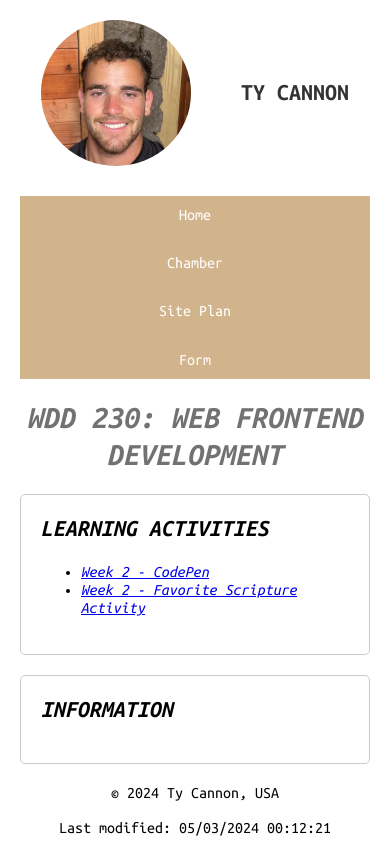
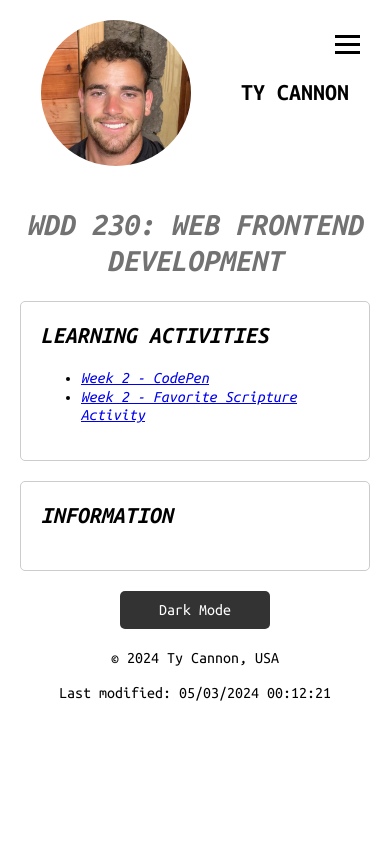
Before and after one commit to tycannon1/wdd230, a plain HTML site: page index.html in a window 390 px wide. Drawn offline with Linux system fonts and the light colour scheme.

Commit message:
hamburger menu and dark mode

```diff
--- a/index.html
+++ b/index.html
@@ -25,10 +25,17 @@
     <header>
         <div class="header-content">
         <img src="images/IMG_22693.JPG" alt="Your Profile Image">
-        <span>TY CANNON</span>
+        <h2>TY CANNON</h2>
+
     </div>
-    </header>
-    <nav>
+
+    <button id="menu" aria-label="Toggle Navigation Menu">
+        <span class="icon-bar"></span>
+        <span class="icon-bar"></span>
+        <span class="icon-bar"></span>
+    </button>
+
+    <nav class="navigation">
         <ul>
             <li><a href="#">Home</a></li>
             <li><a href="#">Chamber</a></li>
@@ -36,6 +43,10 @@
             <li><a href="#">Form</a></li>
         </ul>
     </nav>
+
+    </header>
+
+
     <main>
         <h1>WDD 230: WEB FRONTEND DEVELOPMENT</h1>
         <div class="card-container">
@@ -51,6 +62,7 @@
 
             </section>
         </div>
+        <button id="darkModeToggle">Dark Mode</button>
         <div class="footer-container">
             <footer>
                 <p id="copyright"></p>
--- a/scripts/getDates.js
+++ b/scripts/getDates.js
@@ -9,3 +9,23 @@ const lastModifiedDate = document.lastModified;
 
 // Populate the second paragraph with the last modified date
 document.getElementById("lastModified").textContent = `Last modified: ${lastModifiedDate}`;
+
+const hamButton = document.querySelector('#menu');
+const navigation = document.querySelector('.navigation');
+
+hamButton.addEventListener('click', () => {
+    navigation.classList.toggle('open');
+    hamButton.classList.toggle('open');
+});
+
+const darkModeToggle = document.getElementById('darkModeToggle');
+
+darkModeToggle.addEventListener('click', () => {
+    document.body.classList.toggle('dark-mode');
+
+    if (document.body.classList.contains('dark-mode')) {
+        darkModeToggle.textContent = 'Light Mode';
+    } else {
+        darkModeToggle.textContent = 'Dark Mode';
+    }
+});
--- a/styles/base.css
+++ b/styles/base.css
@@ -62,27 +62,64 @@ header span {
     color: #333; /* Adjust color as needed */
 }
 
-nav {
-    background-color: tan; /* Background color for the nav */
-}
+@media (max-width: 767px) {
+    /* Hamburger Menu Icon */
+    #menu {
+        display: block;
+    }
 
-nav ul {
-    list-style-type: none;
-    margin: 0;
-    padding: 0;
-}
+    /* Show Navigation Menu when Hamburger Menu Icon is clicked */
+    .navigation.open {
+        display: block;
+    }
+    #menu {
+        display: block;
+        background: none;
+        border: none;
+        cursor: pointer;
+        padding: 10px;
+        position: absolute;
+        top: 20px;
+        right: 20px;
+    }
 
-nav ul li {
-    margin: 10px 0; /* Add vertical spacing between each list item */
-}
+    /* Hamburger Menu Icon Bars */
+    #menu .icon-bar {
+        display: block;
+        width: 25px;
+        height: 3px;
+        background-color: black;
+        margin: 5px auto;
+    }
 
-nav ul li a {
-    text-decoration: none;
-    color: white; /* Default text color */
-    padding: 10px 15px;
-    display: block;
-    text-align: center;
-    font-family: 'Ubuntu Mono', sans-serif;
+    /* Navigation Menu for Smaller Screens */
+    .navigation {
+        display: none;
+        position: absolute;
+        top: 70px; /* Adjust as needed */
+        right: 20px;
+        background-color: black;
+        padding: 10px;
+        border-radius: 5px;
+    }
+
+    /* Navigation Menu Items */
+    .navigation ul {
+        list-style: none;
+        padding: 0;
+        margin: 0;
+    }
+
+    .navigation ul li {
+        margin-bottom: 10px;
+    }
+
+    .navigation ul li a {
+        color: #fff;
+        text-decoration: none;
+        font-family: 'Ubuntu Mono', sans-serif;
+    }
+
 }
 
 nav ul li a:hover {
@@ -139,3 +176,31 @@ h1 span {
     text-align: center;
     font-family: 'Ubuntu Mono', sans-serif;
 }
+.dark-mode {
+    background-color: #333;
+    color: #fff;
+
+}
+#darkModeToggle {
+    display: block;
+    width: 150px;
+    margin: 20px auto;
+    padding: 10px;
+    border: none;
+    border-radius: 5px;
+    background-color: #333;
+    color: #fff;
+    font-family: 'Ubuntu Mono', sans-serif;
+    font-size: 16px;
+    cursor: pointer;
+}
+
+/* Center button text */
+#darkModeToggle {
+    text-align: center;
+}
+
+/* Hover effect */
+#darkModeToggle:hover {
+    background-color: #555;
+}
--- a/styles/larger.css
+++ b/styles/larger.css
@@ -57,6 +57,7 @@
         justify-content: center;
         font-family: 'Ubuntu Mono', sans-serif;
         font-weight: 300;
+        margin-bottom: 24px;
     }
 
     header img {
@@ -71,11 +72,14 @@
         font-weight: bold;
         color: #333;
     }
+    #menu {
+        display: none;
+    }
 
     nav {
         display: flex;
         justify-content: center;
-        background-color: tan;
+        background-color: rgb(0, 0, 0);
     }
 
     nav ul {
@@ -146,3 +150,30 @@
         font-family: 'Ubuntu Mono', sans-serif;
     }
 }
+.dark-mode {
+    background-color: #333;
+    color: #fff;
+}
+#darkModeToggle {
+    display: block;
+    width: 150px;
+    margin: 20px auto;
+    padding: 10px;
+    border: none;
+    border-radius: 5px;
+    background-color: #333;
+    color: #fff;
+    font-family: 'Ubuntu Mono', sans-serif;
+    font-size: 16px;
+    cursor: pointer;
+}
+
+/* Center button text */
+#darkModeToggle {
+    text-align: center;
+}
+
+/* Hover effect */
+#darkModeToggle:hover {
+    background-color: #555;
+}
```
